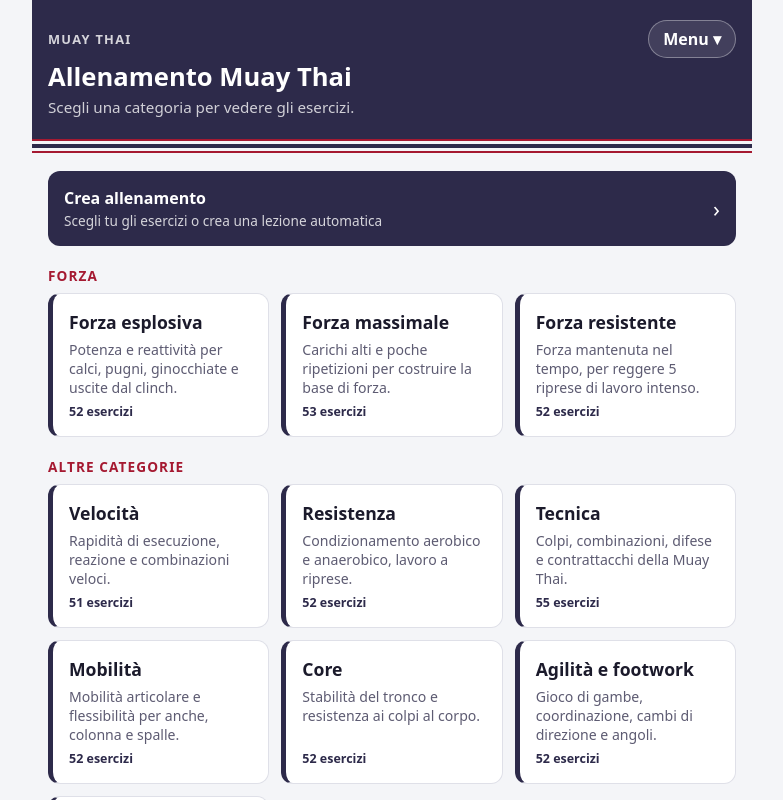
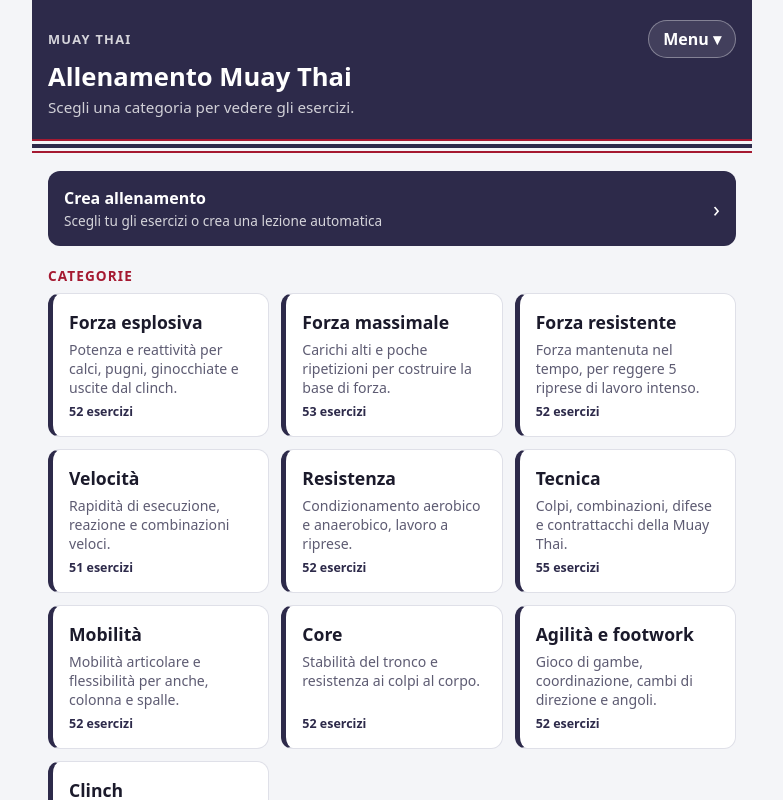
Before and after one commit to matteopetrucci91/TeamPetrux, a React (Vite) app: page / in a window 1280 px wide. Shown: the top 800 px of the page, without its empty margins (248-1031 px from the left). Built offline with nearby package versions, Linux system fonts and the light colour scheme.

Commit message:
Mostra tutte le categorie sotto un unico titolo "Categorie"
Co-Authored-By: Claude Opus 5.5 (1M context) <noreply@anthropic.com>
Claude-Session: https://claude.ai/code/session_012QPPtwQeYiMv8GXfjYkKSs

```diff
--- a/src/index.css
+++ b/src/index.css
@@ -119,7 +119,6 @@ button { font: inherit; color: inherit; cursor: pointer; }
   border-radius: 12px;
   transition: transform 0.1s ease;
 }
-.group:first-child .cat-card { border-left-color: var(--red); }
 .cat-card:active { transform: scale(0.98); }
 .cat-label { font-weight: 700; font-size: 1.1rem; }
 .cat-desc { color: var(--muted); font-size: 0.88rem; line-height: 1.35; flex: 1; }
--- a/src/pages/CategoriesPage.tsx
+++ b/src/pages/CategoriesPage.tsx
@@ -1,22 +1,7 @@
-import { categories, type Category } from "../data/exercises";
+import { categories } from "../data/exercises";
 import { Topbar } from "../components/Topbar";
 import { byCategory } from "../lib/catalog";
 import { hrefFor } from "../lib/route";
-
-/** Raggruppa le categorie: quelle con lo stesso `group` stanno insieme (es. Forza). */
-function groupCategories(list: Category[]) {
-  const groups: { title?: string; items: Category[] }[] = [];
-  for (const c of list) {
-    const existing = c.group
-      ? groups.find((g) => g.title === c.group)
-      : groups.at(-1)?.title === undefined && groups.at(-1);
-    if (existing) existing.items.push(c);
-    else groups.push({ title: c.group, items: [c] });
-  }
-  return groups;
-}
-
-const groups = groupCategories(categories);
 
 export function CategoriesPage({ workoutCount }: { workoutCount: number }) {
   return (
@@ -35,11 +20,10 @@ export function CategoriesPage({ workoutCount }: { workoutCount: number }) {
           </span>
           <span aria-hidden="true">›</span>
         </a>
-        {groups.map((g, i) => (
-          <section key={g.title ?? `altre-${i}`} className="group">
-            <h2>{g.title ?? "Altre categorie"}</h2>
+        <section className="group">
+          <h2>Categorie</h2>
           <div className="grid">
-              {g.items.map((c) => (
+            {categories.map((c) => (
               <a key={c.id} className="cat-card" href={hrefFor({ page: "categoria", id: c.id })}>
                 <span className="cat-label">{c.label}</span>
                 <span className="cat-desc">{c.description}</span>
@@ -48,7 +32,6 @@ export function CategoriesPage({ workoutCount }: { workoutCount: number }) {
             ))}
           </div>
         </section>
-        ))}
       </main>
     </div>
   );
--- a/src/pages/CategoryPage.tsx
+++ b/src/pages/CategoryPage.tsx
@@ -45,7 +45,6 @@ export function CategoryPage({
         route="categoria"
         workoutCount={workoutCount}
         title={category.label}
-        eyebrow={category.group}
         subtitle={category.description}
         back={{ href: hrefFor({ page: "categorie" }), label: "Categorie" }}
         sticky
```
Also changed, not shown: 1 other file (tests, documents, lock files or other folders). Lines whose indentation alone changed are shown as unchanged.
